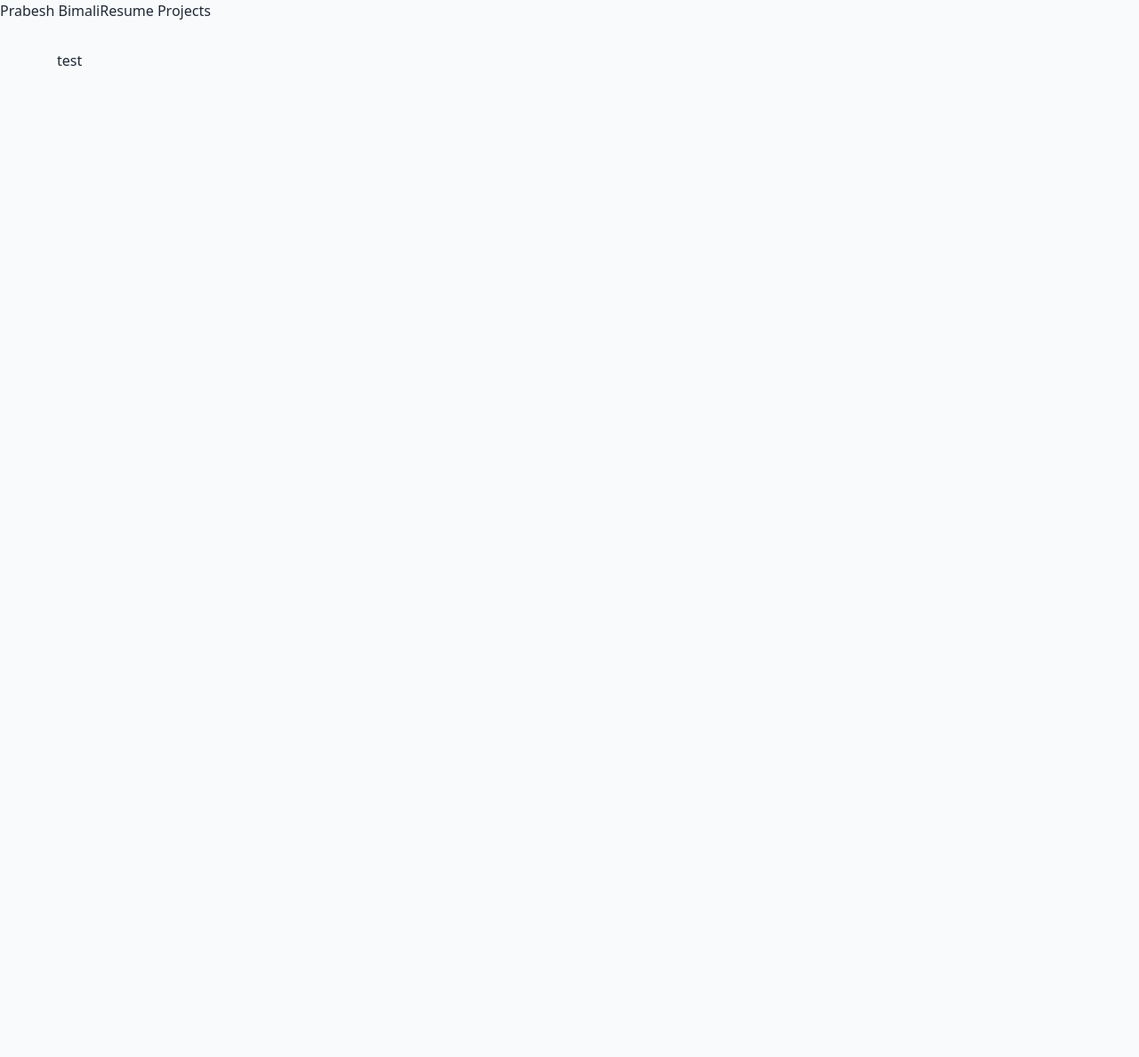
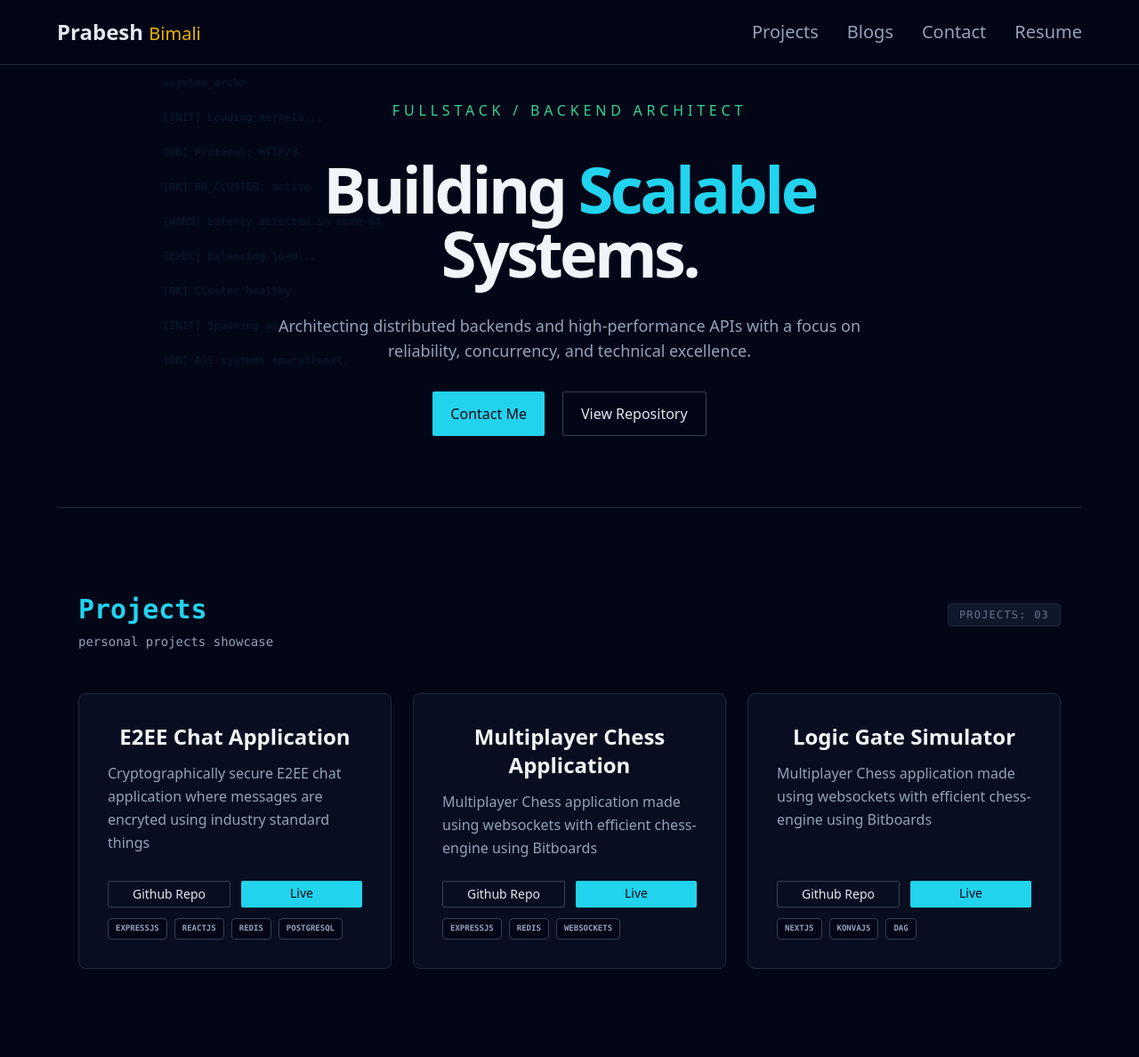
Before and after one commit to PrabeshBimali/PrabeshBimali.github.io, a plain HTML site: page index.html in a window 1280 px wide. Shown: the whole page at 89% size. Before the commit the page ends 800 px from the top, so only its background shows below. Drawn offline with nearby package versions, Linux system fonts and the light colour scheme.

Commit message:
changed UI for portfolio site

```diff
--- a/components/navbar.js
+++ b/components/navbar.js
@@ -1,13 +1,29 @@
 class MyNavbar extends HTMLElement {
   connectedCallback() {
     this.innerHTML = /*html*/`
-      <div class="flex">
-        <div>
-          Prabesh Bimali
-        </div>
-        <div>
-          <a href="/">Resume</a>
-          <a href ="/">Projects</a>
+      <div class="bg-slate-950/80 border-b border-slate-800 backdrop-blur-md fixed top-0 w-full z-50">
+        <div class="flex-grow container flex justify-between mx-auto px-4 md:px-8 lg:px-16 py-5 items-center">
+          <div class="">
+            <span class="font-semibold text-2xl">
+              Prabesh
+            </span>
+            <span class="text-xl text-yellow-500">
+              Bimali
+            </span>
+          </div>
+          <div>
+            <div>
+              <div class="hidden gap-8 text-xl text-slate-400 md:flex">
+                <a href ="#projects" class="inline-block hover:text-cyan-400">Projects</a>
+                <a href ="/" class="hover:text-cyan-400">Blogs</a>
+                <a href ="/" class="hover:text-cyan-400">Contact</a>
+                <a href="/resume" class="hover:text-cyan-400">Resume</a>
+              </div>
+            </div>
+            <div class="flex md:hidden text-white">
+              Hamburger menu for later
+            </div>
+          </div>
         </div>
       </div>
     `;
--- /dev/null
+++ b/components/projectCard.js
@@ -0,0 +1,44 @@
+class ProjectCard extends HTMLElement {
+  connectedCallback() {
+
+    const title = this.getAttribute("title") || "No Title Provided";
+    const description = this.getAttribute("description") || "No Description provided";
+    const repoLink = this.getAttribute("repo-link") || "#";
+    const liveLink = this.getAttribute("live-link") || "#";
+    const techs = this.getAttribute("techs") ? this.getAttribute("techs").split(",") : [];
+
+
+    this.innerHTML = /* html */ `
+      <div class="flex flex-col h-full p-8 bg-slate-900/50 border border-slate-800 rounded-lg group hover:border-cyan-500/50 transition-all duration-300">
+        <h3 class="text-2xl text-center font-bold text-slate-100 mb-3">
+          ${title}
+        </h3>
+        <p class="text-slate-400 mb-6 leading-relaxed flex-grow">
+          ${description}
+        </p>
+        <div class="flex gap-3 mb-3">
+          <a href=${repoLink} target="_blank" class="flex-1 text-sm text-center border border-slate-700 text-slate-200 py-1 rounded-sm hover:bg-slate-900 transition-all">
+            Github Repo
+          </a>
+          <a href=${liveLink} target="_blank" class="flex-1 text-sm text-center bg-cyan-400 text-slate-950 py-1 rounded-sm hover:bg-cyan-300 transition-all">
+            Live
+          </a>
+        </div>
+        <div class="flex flex-wrap gap-2">
+          ${
+            techs.map(t => {
+              return (
+                ` <span class="inline-flex items-center font-mono align-middle text-[9px] uppercase font-bold border border-slate-700 px-2 py-1 rounded bg-slate-950 text-slate-400">
+                    ${t.trim()}
+                  </span>
+                `
+              );
+            }).join("")
+          }
+        </div>
+      </div>
+    `
+  }
+}
+
+customElements.define("project-card", ProjectCard);
--- a/index.html
+++ b/index.html
@@ -3,17 +3,88 @@
   <head>
     <meta charset="utf-8" />
     <meta name="viewport" content="width=device-width, initial-scale=1" />
-    <title>Prabesh Bimali — Resume</title>
+    <title>Prabesh Bimali — Portfolio</title>
     <script src="https://cdn.tailwindcss.com"></script>
     <script type="module" src="./layouts/mainLayout.js"></script>
-    <style>
-      .photo-ring{background:linear-gradient(135deg,#06b6d4,#7c3aed);padding:4px;border-radius:9999px}
-    </style>
+    <script type="module" src="./components/projectCard.js"></script>
   </head>
   <body class="bg-gray-50 text-gray-800">
     <main-layout>
-      <p>
-        test
-      </p>
+      <section class="relative flex flex-col items-center justify-center overflow-hidden border-b border-slate-800">
+        <div class="absolute inset-0 z-0 opacity-10 pointer-events-none select-none overflow-hidden">
+          <div class="font-mono text-xs text-cyan-400 p-8 leading-relaxed whitespace-pre">
+            &lt;system_arch&gt;<br/>
+            [INIT] Loading kernels...<br/>
+            [OK] Protocol: HTTP/3<br/>
+            [OK] DB_CLUSTER: active<br/>
+            [WARN] Latency detected in node-04<br/>
+            [EXEC] Balancing load...<br/>
+            [OK] Cluster healthy.<br/>
+            [INIT] Spawning worker threads...<br/>
+            [OK] All systems operational.
+            </div>
+        </div>
+
+        <div class="z-10 py-20 text-center max-w-4xl flex flex-col gap-3 md:gap-8">
+          <p class="font-code-sm uppercase text-emerald-400 mb-2 tracking-[0.3em]">FULLSTACK / BACKEND ARCHITECT</p>
+          <h1 class="font-bold text-display-lg md:text-7xl tracking-tighter text-slate-100 flex flex-col">
+            <span>
+              Building
+              <span class="text-cyan-400">Scalable</span>
+            </span>
+            <span>
+              Systems.
+            </span>
+          </h1>
+          <p class="font-body-base text-slate-400 text-lg mb-lg max-w-2xl mx-auto">
+              Architecting distributed backends and high-performance APIs with a focus on reliability, concurrency, and technical excellence.
+          </p>
+          <div class="flex flex-wrap justify-center gap-5">
+            <button class="bg-cyan-400 text-slate-950 px-5 py-3 rounded-sm hover:bg-cyan-300 transition-all">
+              Contact Me
+            </button>
+            <button class="border border-slate-700 text-slate-200 px-5 py-3 rounded-sm hover:bg-slate-900 transition-all">
+              View Repository
+            </button>
+          </div>
+        </div>
+      </section>
+
+      <section id="projects" class="py-24 max-w-6xl mx-auto px-6">
+        <div class="flex flex-col md:flex-row justify-between items-baseline mb-12 gap-4">
+          <div>
+            <h2 class="text-3xl font-bold text-cyan-400 mb-2 font-mono">Projects</h2>
+            <p class="text-slate-400 font-mono text-sm">personal projects showcase</p>
+          </div>
+          <div class="text-slate-500 font-mono text-xs uppercase tracking-widest bg-slate-900 px-3 py-1 border border-slate-800 rounded">
+            Projects: 03
+          </div>
+        </div>
+        <div class="grid grid-cols-1 md:grid-cols-2 lg:grid-cols-3 gap-6">
+        <!-- Card 1 -->
+          <project-card
+            title="E2EE Chat Application"
+            description="Cryptographically secure E2EE chat application where messages are encryted using industry standard things"
+            techs="Expressjs, Reactjs, Redis, PostgreSQL"
+          >
+          </project-card>
+          <project-card
+            title="Multiplayer Chess Application"
+            description="Multiplayer Chess application made using websockets with efficient chess-engine using Bitboards"
+            techs="Expressjs, Redis, websockets"
+            live-link="https://multiplayer-chess-five.vercel.app/"
+            repo-link="https://github.com/PrabeshBimali/multiplayer-chess"
+          >
+          </project-card>
+          <project-card
+            title="Logic Gate Simulator"
+            description="Multiplayer Chess application made using websockets with efficient chess-engine using Bitboards"
+            techs="Nextjs, Konvajs, DAG"
+          >
+          </project-card>
+        </div>
+      </div>
+</section>
     </main-layout>
   </body>
+</html>
--- a/layouts/mainLayout.js
+++ b/layouts/mainLayout.js
@@ -3,19 +3,15 @@ import "../components/navbar.js"
 class MainLayout extends HTMLElement {
   connectedCallback() {
     this.innerHTML = /* html */ `
-      <div class="flex flex-col min-h-screen bg-gray-50">
-        <!-- 1. Global Navbar -->
-        <my-navbar></my-navbar>
+      <div class="flex flex-col min-h-screen bg-slate-950 text-slate-200">
+        <my-navbar>
+        </my-navbar>
 
-        <!-- 2. Consistent Body Container -->
         <main class="flex-grow container mx-auto px-4 md:px-8 lg:px-16 py-8">
-          <!-- The 'slot' is where your page content will go -->
           <div id="page-content">
              ${this.innerHTML}
           </div>
         </main>
-
-        <!-- 3. Global Footer -->
       </div>
     `;
   }
```
Also changed, not shown: test.html (deleted, +0 -3 lines), resume/index.html (renamed from resume.html).
